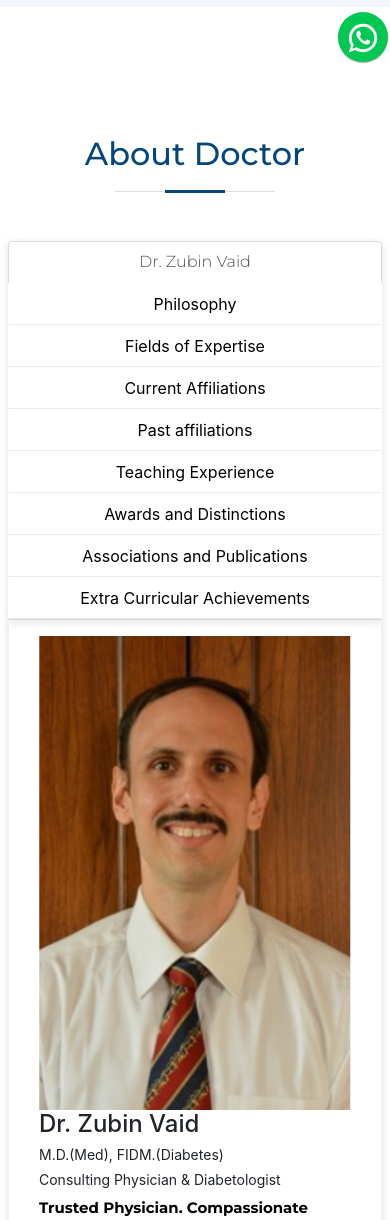
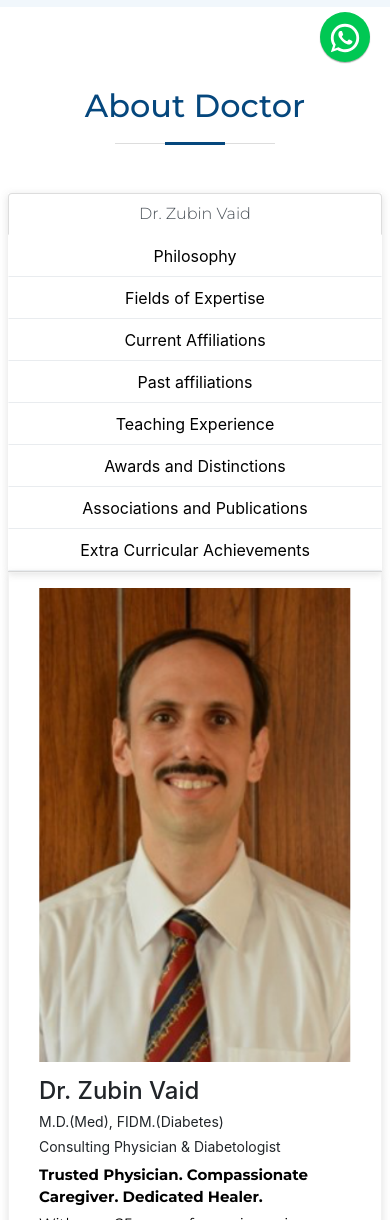
Before and after one commit to surajbbhopi/Dr-Zubin-Vaid, a website with bundled scripts: page DR/index.html in a window 390 px wide. Shown: the part 780-2000 px from the top of the page. Built offline with nearby package versions, Linux system fonts and the light colour scheme; files whose address does not match are found by name.

Commit message:
Update custom.css
css added

```diff
--- a/DR/css/custom.css
+++ b/DR/css/custom.css
@@ -361,7 +361,9 @@ img.zoom {
   line-height: 30px;
   color: #000;
 }
-
+.list-social-icons li {
+    margin: 0 20px;
+}
 
 
 @media (max-width: 600px) {
@@ -409,4 +411,16 @@ img.zoom {
     #main #faq .card .card-header .btn-header-link.collapsed {
         text-wrap: auto;
     }
+    .list-social-icons li {
+        margin: 0 0px;
+    }
+    .fixed-whatsapp {
+        right: 20px;
+    }
+    .section-title h2 {
+        margin-top: 0px !important;
+    }
+    .about-para h4 {
+        padding-top: 15px;
+    }
 }
```
